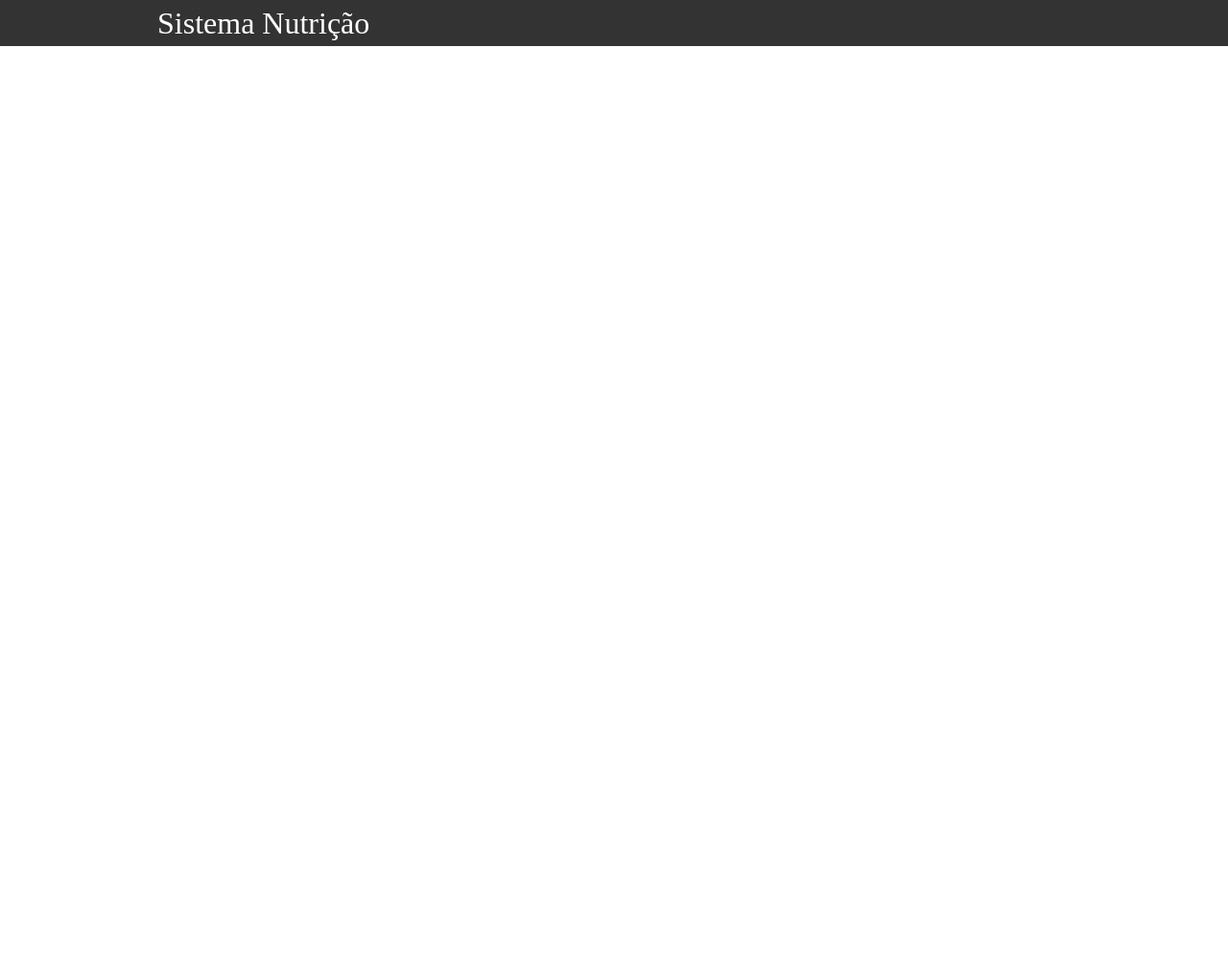
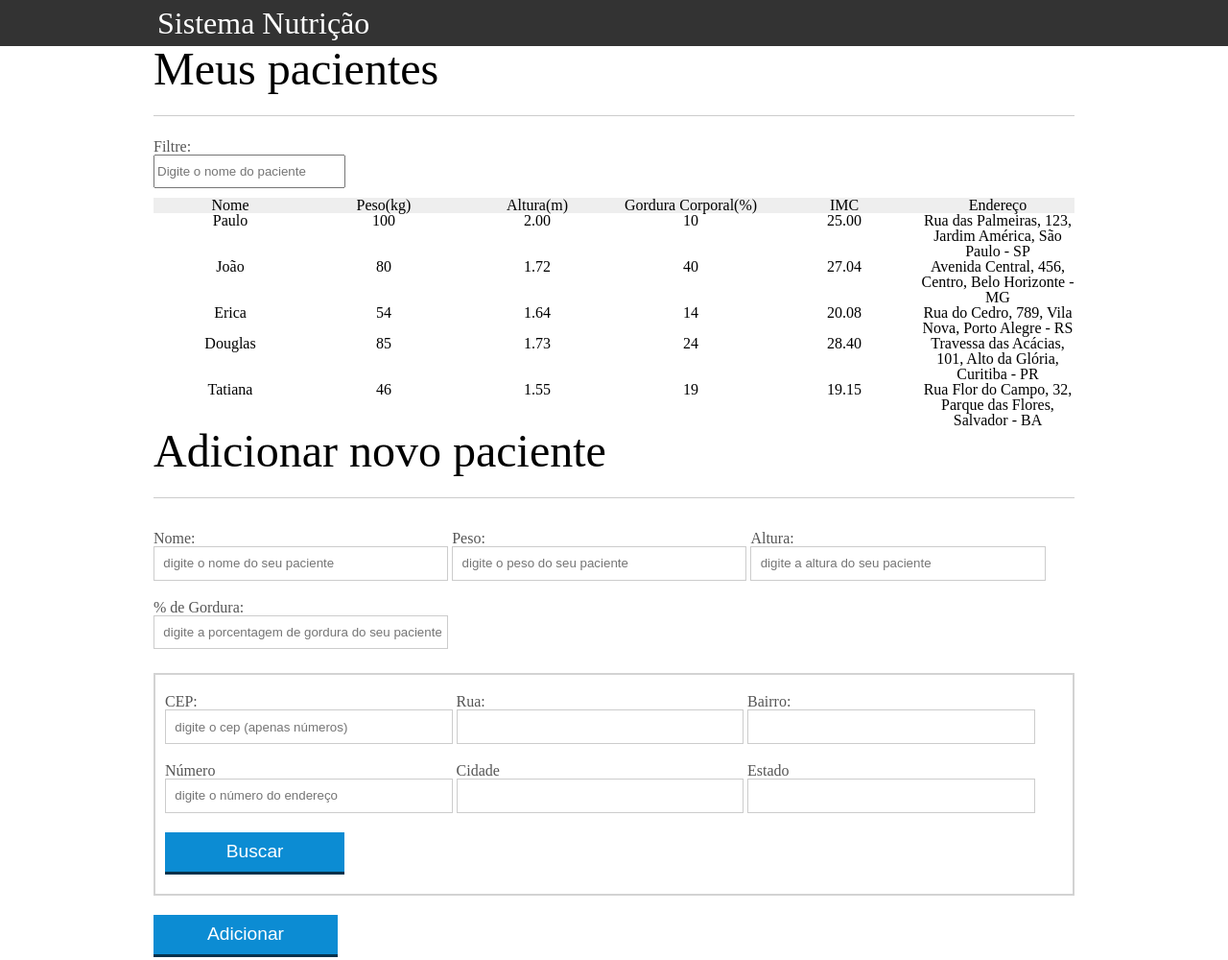
Before and after one commit to thiagocprado/git-course, a website built with Vite: page index.html in a window 1280 px wide. Shown: the whole page at 96% size. Before the commit the page ends 800 px from the top, so only its background shows below. Built offline with nearby package versions, Linux system fonts and the light colour scheme.

Commit message:
chore: remove comments from index.html

```diff
--- a/index.html
+++ b/index.html
@@ -13,7 +13,7 @@
         <h1 class="titulo">Sistema Nutrição</h1>
       </div>
     </header>
-    <!-- <main>
+    <main>
       <section class="container">
         <h2>Meus pacientes</h2>
         <label for="filtrar-tabela">Filtre:</label>
@@ -215,7 +215,7 @@
           Adicionar
         </button>
       </form>
-    </section> -->
+    </section>
 
     <script src="js/calculator.js"></script>
     <script src="js/form.js"></script>
```
